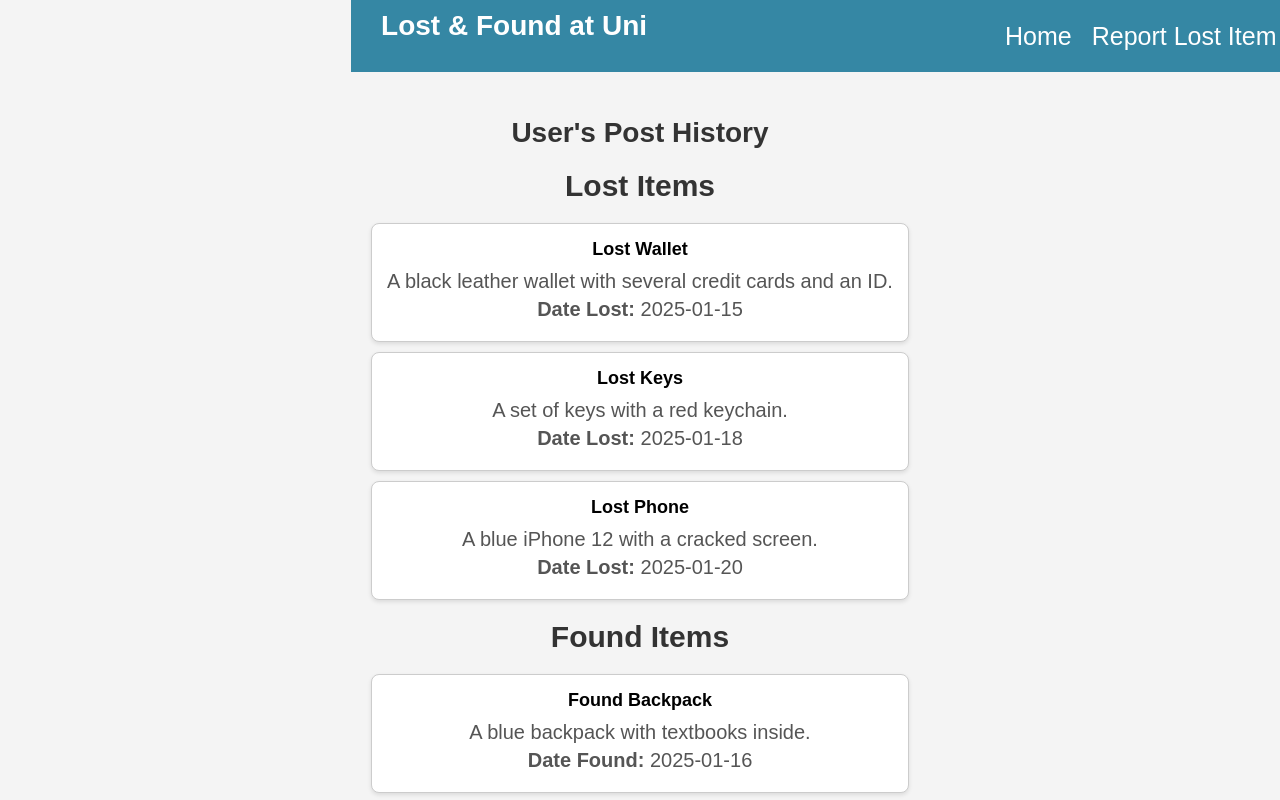
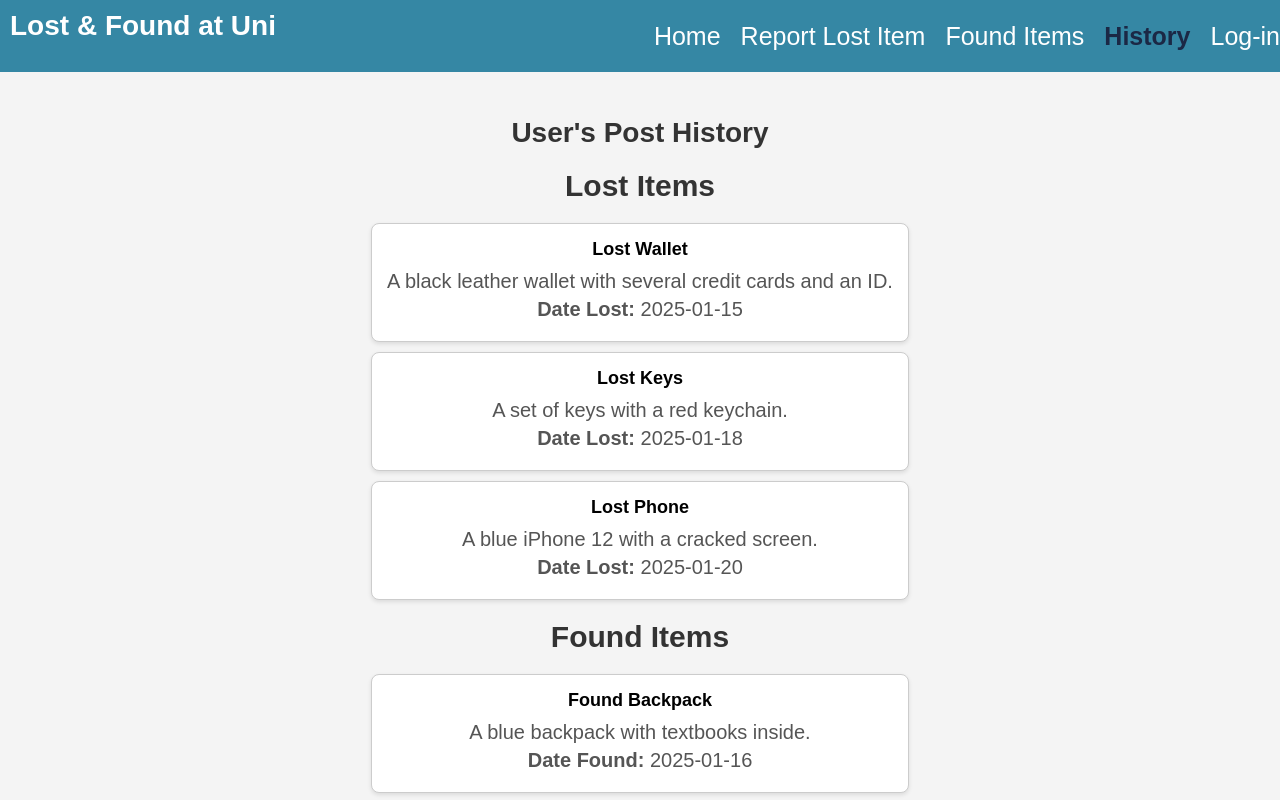
Before and after one commit to Michellecsds/lost-and-found, a React (Create React App) app: page /history in a window 1280 px wide. Shown: the top 800 px of the page. Built offline with nearby package versions, Linux system fonts and the light colour scheme.

Commit message:
fixed nav bar

```diff
--- a/src/components/Find.css
+++ b/src/components/Find.css
@@ -23,7 +23,10 @@ form {
   box-shadow: 0 4px 8px rgba(0, 0, 0, 0.1);
   width: 100%;
   max-width: 400px;
+  width: 90%;
+  margin: 0 auto;
 }
+
 
 label {
   display: block;
--- a/src/components/Navbar.css
+++ b/src/components/Navbar.css
@@ -6,24 +6,36 @@
   color: white;
   font-size: 25px;
   position: fixed;
-  padding-top:10px;
-  padding-bottom:10px;
+  padding-top: 10px;
+  padding-bottom: 10px;
   top: 0px;
-  width:100%;
-  margin-bottom: 5%;
+  width: 100%;
+  left: 0;
+  margin: 0; /* Ensure no extra space */
+  box-sizing: border-box;
   z-index: 1000;
 }
 
-.title{
+body, html {
+  margin: 0;
+  padding: 0;
+}
+body {
+  overflow-x: hidden; /* Prevent horizontal scrolling */
+}
+
+
+.title {
   text-align: left;
-  padding-left: 10px;
-  margin-left: 20px;
+  padding-left: 10px; /* Keep this */
+  margin-left: 0; /* Remove shifting caused by margin */
   color: white;
 }
 .nav-links {
   list-style: none;
   display: flex;
   gap: 20px;
+  justify-content: flex-end; /* Align links to the right */
 }
 
 .nav-links a {
--- a/src/components/Navbar.js
+++ b/src/components/Navbar.js
@@ -4,7 +4,7 @@ import './Navbar.css';
 
 function Navbar() {
   return (
-    <div className="container-fluid">
+    <div className="container-fluid navbar-expand-lg">
     <nav className="navbar">
       <h1 class = "title">Lost & Found at Uni</h1>
       <ul className="nav-links">
--- a/src/components/Report.css
+++ b/src/components/Report.css
@@ -20,6 +20,7 @@ h1 {
   font-size: 28px;
   color: #333;
 }
+
 
 form {
   background-color: #fff;
@@ -81,7 +82,7 @@ button:focus {
   outline: none;
 }
 
-.container-fluid.report-form {
+.container-fluid .report-form {
   display: flex;
   flex-direction: column;
   justify-content: center;
@@ -89,7 +90,7 @@ button:focus {
   padding: 20px;
 }
 
-@media screen and (max-width: 768px) {
+ @media screen and (max-width: 768px) {
   form {
     padding: 20px;
     max-width: 100%;
```
Also changed, not shown: src/App.css (line endings or trailing spaces).
